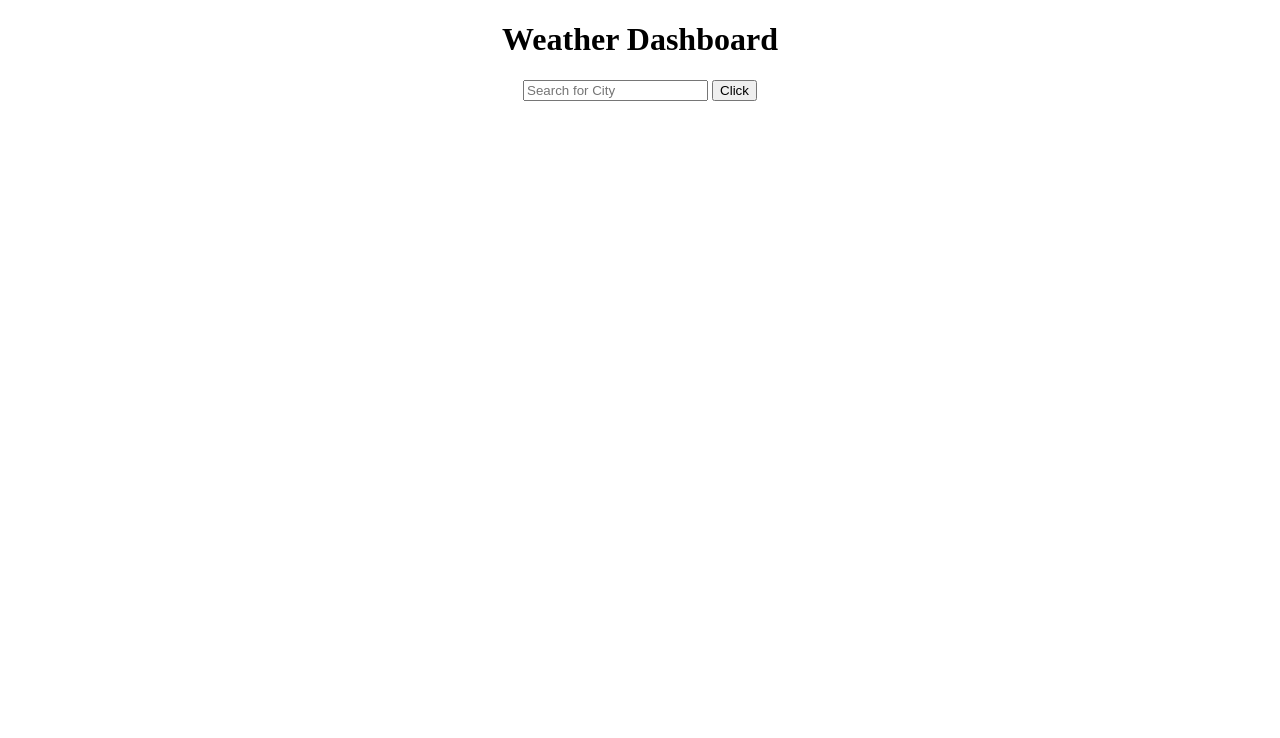
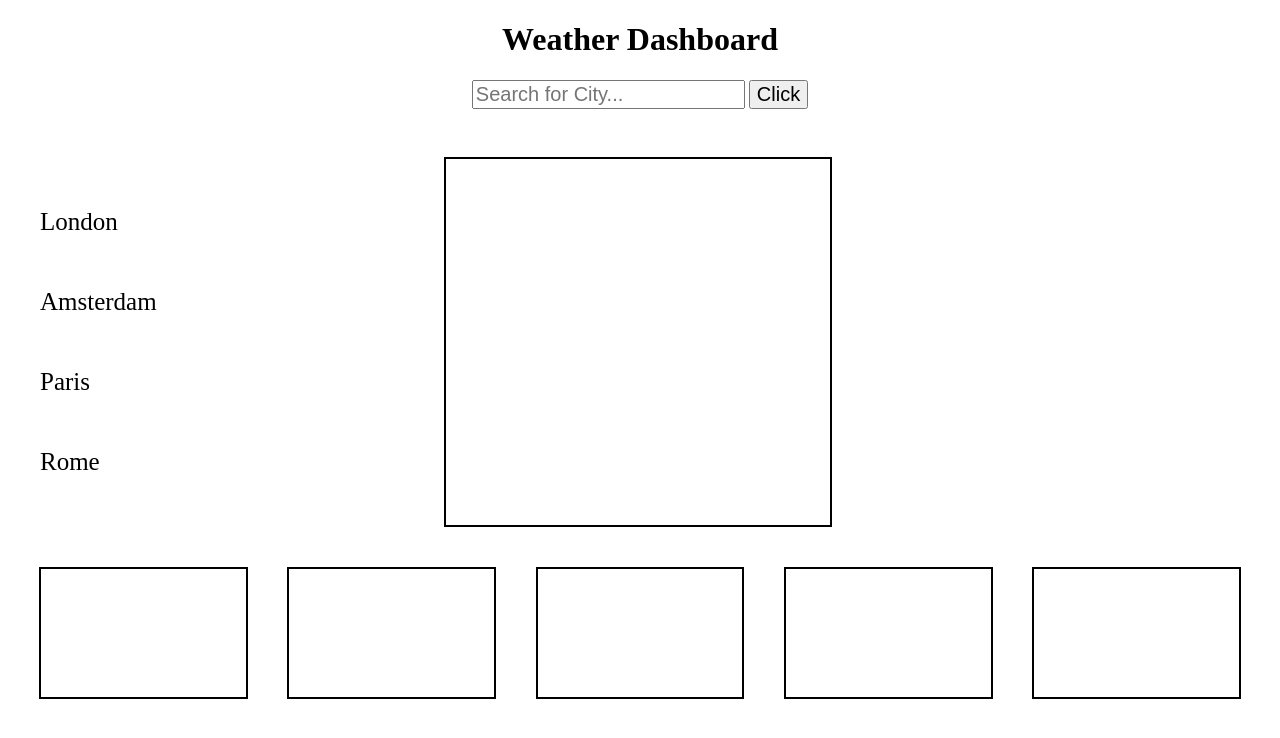
Before and after one commit to anuur7/Weather-Dashboard-Project, a plain HTML site: page index.html in a window 1280 px wide. Drawn offline with Linux system fonts and the light colour scheme.

Commit message:
made a header that has a h1, an input box and a btn also made a main section, an aside and the 5 day forecast boxes

```diff
--- a/index.html
+++ b/index.html
@@ -10,14 +10,70 @@
     <header>
         <h1>Weather Dashboard</h1>
         <div>
-            <input class="input-box" type="text" value="" placeholder="Search for City">
-            <button>Click</button>
+            <input class="input-box" type="text" value="" placeholder="Search for City...">
+            <button class="btn">Click</button>
         </div>
     </header>
 
-    <main>
+    <main class="cities-container">
+        <aside class="side-list">
+            <ul>
+                <li>London</li>
+                <li>Amsterdam</li>
+                <li>Paris</li>
+                <li>Rome</li>
+            </ul>
+        </aside>
 
-    </main>
+        <section class="current-location">
+            <div class="city"></div>
+            <div class="date"></div>
+            <div class="icon"></div>
+            <div class="temperature"></div>
+            <div class="humidity"></div>
+            <div class="wind"></div>
+            <div class="uv-index"></div>
+        </section>
+     </main>
+
+     <section class="forecast">
+         <div class="box1">
+            <div class="forecast-date"></div>
+            <div class="forecast-icon"></div>
+            <div class="forecast-temperature"></div>
+            <div class="forecast-wind"></div>
+            <div class="forecast-humidity"></div>
+         </div>
+         <div class="box2">
+            <div class="forecast-date"></div>
+            <div class="forecast-icon"></div>
+            <div class="forecast-temperature"></div>
+            <div class="forecast-wind"></div>
+            <div class="forecast-humidity"></div>
+         </div>
+         <div class="box3">
+            <div class="forecast-date"></div>
+            <div class="forecast-icon"></div>
+            <div class="forecast-temperature"></div>
+            <div class="forecast-wind"></div>
+            <div class="forecast-humidity"></div>
+         </div>
+         <div class="box4">
+            <div class="forecast-date"></div>
+            <div class="forecast-icon"></div>
+            <div class="forecast-temperature"></div>
+            <div class="forecast-wind"></div>
+            <div class="forecast-humidity"></div>
+         </div>
+         <div class="box5">
+            <div class="forecast-date"></div>
+            <div class="forecast-icon"></div>
+            <div class="forecast-temperature"></div>
+            <div class="forecast-wind"></div>
+            <div class="forecast-humidity"></div>
+         </div>
+
+     </section>
 
 
 
--- a/style.css
+++ b/style.css
@@ -8,4 +8,67 @@ header {
     flex-direction: column;
     justify-content: center;
     align-items: center;
+    margin-bottom: 6vh;
 }
+
+.input-box{
+    font-size: 20px;
+}
+
+.btn{
+    font-size: 20px;
+    cursor: pointer;
+}
+
+.side-list{
+    line-height: 10vh;
+    font-size: 25px;
+}
+
+.side-list li{
+    list-style: none;
+    cursor: pointer;
+}
+
+.cities-container{
+    display: flex;
+    justify-content: space-between;
+    margin-bottom: 5vh;
+}
+
+.current-location{
+    border: 2px solid black;
+    padding: 10vh 15vw;
+    margin-right: 35vw;
+}
+
+.forecast{
+    display: flex;
+    justify-content: space-evenly;
+
+}
+
+.box1{
+    border: 2px solid black;
+    padding: 8vh 8vw;
+}
+
+.box2{
+    border: 2px solid black;
+    padding: 8vh 8vw;
+}
+
+.box3{
+    border: 2px solid black;
+    padding: 8vh 8vw;
+}
+
+.box4{
+    border: 2px solid black;
+    padding: 8vh 8vw;
+}
+
+.box5{
+    border: 2px solid black;
+    padding: 8vh 8vw;
+}
```
